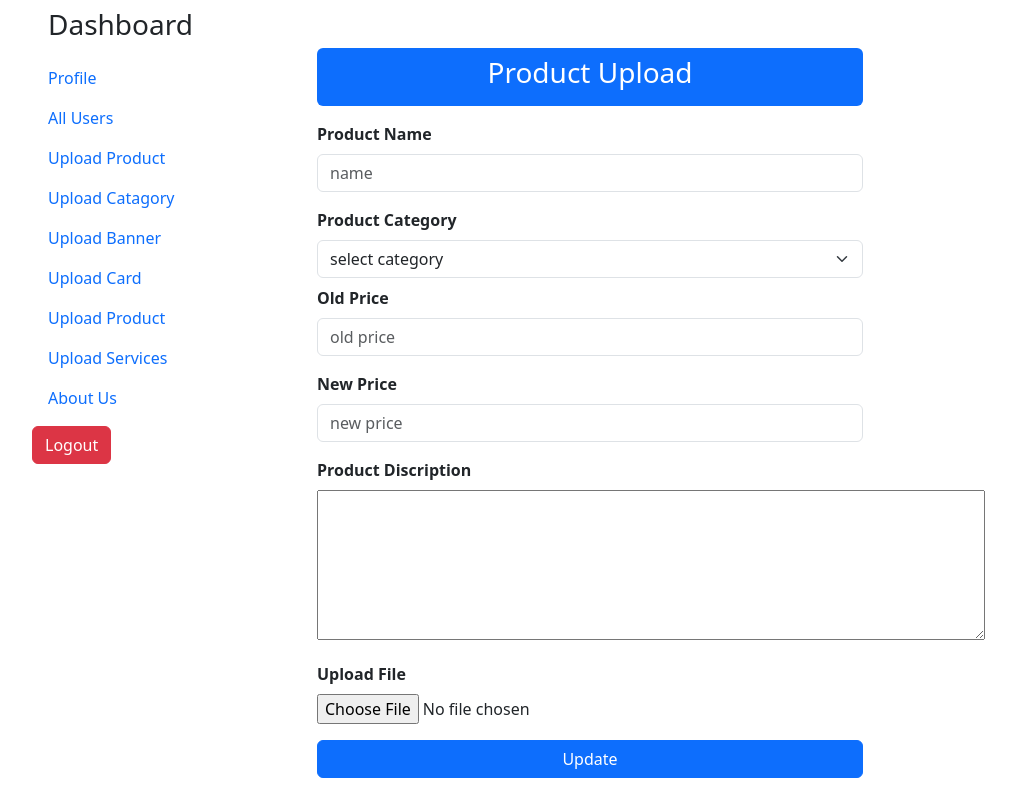
After one commit to rakibsarker24/First_Dashboard, a PHP site: page /backend/uplaad_product/uplaad_product.php in a window 1280 px wide. The commit adds this page. Shown: the whole page, without its empty margins (50-1066 px from the left). Run offline with PHP 8.4, Linux system fonts and the light colour scheme.

Commit message:
second commit

```diff
--- a/backend/navber/navber.php
+++ b/backend/navber/navber.php
@@ -18,7 +18,7 @@
                             <a class="nav-link" href="../all_user/all_user.php">All Users</a>
                         </li>
                         <li class="nav-item">
-                            <a class="nav-link" href="#">Upload Product</a>
+                            <a class="nav-link" href="../uplaad_product/uplaad_product.php">Upload Product</a>
                         </li>
                         <li class="nav-item">
                             <a class="nav-link" href="#">Upload Catagory</a>
--- /dev/null
+++ b/backend/uplaad_product/uplaad_product.php
@@ -0,0 +1,159 @@
+<?php
+    session_start();
+    require_once '../config/db_connection.php';
+
+    require_once '../header.php';
+
+
+
+    if(isset($_POST['submit'])){
+        // print_r($_POST);
+        $pro_name = $_POST['pro_name'];
+        $category = $_POST['category'];
+        $discription = $_POST['discription'];
+        $old_price = $_POST['old_price'];
+        $new_price = $_POST['new_price'];
+
+        // print_r($_POST['discription']);
+
+
+// file uploade
+        // print_r($_FILES);
+
+        // $file_name = $_FILES['file'];
+
+        $file_name = $_FILES['file']['name'];
+        // print_r($file_name);
+
+        $after_explode =  explode('.' , $file_name);
+        //print_r($after_explode);         //3 ta dot ase amon image upload korle extension dora plm
+
+        $check_extention = end($after_explode);  // end() ses er dot(.) er por extension print korbe
+        //print_r(end($check_extention));
+
+        //new array of my extension support
+        $all_extention = array('jpg', 'jpeg', 'png');
+
+// check extention
+        if(in_array($check_extention, $all_extention)){
+// check file size
+            $file_size = $_FILES['file']['size'];   //byte a thake
+            // print_r($file_size);
+
+            if($file_size > 2000000){
+                echo 'file size less than 2MB';
+            }else{
+                // insert query
+                $insert_query = "INSERT INTO products (product_name, product_category, product_discription, old_price, new_price, image_location ) VALUES('$pro_name ', '$category', '$discription', '$old_price', '$new_price', 'primary_location' )";
+                mysqli_query($db_connection, $insert_query);
+                //print id form db and rename to image
+                $contate_iamge_name = mysqli_insert_id($db_connection). "." .$check_extention;
+                //create new location for uploded iamge
+                $new_location = '../upload_images/products/'.$contate_iamge_name;
+                // print_r($_FILES['file']['tmp_name']);
+                move_uploaded_file($_FILES['file']['tmp_name'], $new_location);
+
+                // update image name
+                $id_no = mysqli_insert_id($db_connection);
+                $update_image_name = "UPDATE products SET image_location = '$new_location' WHERE id= '$id_no' ";
+                mysqli_query($db_connection, $update_image_name);
+                // echo "Done!";
+            }
+        }else{
+            echo 'This file formate not support!';
+
+        }
+
+    }
+
+
+
+
+
+
+// //Get user name & password form db
+//     $search_query = "SELECT user_name, user_password FROM users_table WHERE user_email='$email'";
+//     $query = mysqli_query($db_connection, $search_query);
+
+//     $after_assoc = mysqli_fetch_assoc($query);
+//     $name = ($after_assoc['user_name']);
+//     $password = ($after_assoc['user_password']);
+
+
+
+// // Update Code into DB
+//     if(isset($_POST['submit'])){
+//         $update_name = $_POST['user_name'];
+//         $update_query = "UPDATE users_table SET user_name ='$update_name' WHERE user_email = '$email'";
+//         $query = mysqli_query($db_connection, $update_query);
+//         header("location: profile.php");
+//     }
+
+
+?>
+
+
+
+
+<section>
+    <div class="container">
+        <div class="row">
+            <div class="col-lg-3">
+                <?php
+                    require_once '../navber/navber.php'
+                ?>
+            </div>
+            <div class="col-lg-6 mt-5">
+
+                <div class="bg-primary text-white text-center pb-2 pt-2 rounded mb-3">
+                    <h3>Product Upload</h3>
+                </div>
+                <form method='POST' enctype='multipart/form-data' action='uplaad_product.php'>
+                    <div class="mb-3">
+                        <label for="exampleInputEmail1" class="form-label"><b>Product Name</b></label>
+                        <input type="text1" class="form-control" placeholder='name' name='pro_name' value='<?php echo ''; ?>' >
+                        <!-- <?php if(isset($_POST['submit'])){ echo "<span class='text-danger'>" .$errname. "</span>"; } ?> -->
+                    </div>
+                    <div class="mb-2">
+                    <label for="exampleInputEmail1" class="form-label"><b>Product Category</b></label>
+                        <select class="form-select" name='category' aria-label="Default select example">
+                            <option selected>select category</option>
+                            <option value="Shirt">Shirt</option>
+                            <option value="Pant">Pant</option>
+                            <option value="T-shirt">T-shirt</option>
+                        </select>
+                    </div>
+                    <div class="mb-3">
+                        <label for="exampleInputEmail1" class="form-label"><b>Old Price</b></label>
+                        <input type="number" class="form-control" placeholder='old price' name='old_price' value='<?php echo ''; ?>' >
+                        <!-- <?php if(isset($_POST['submit'])){ echo "<span class='text-danger'>" .$errname. "</span>"; } ?> -->
+                    </div>
+                    <div class="mb-3">
+                        <label for="exampleInputEmail1" class="form-label"><b>New Price</b></label>
+                        <input type="number" class="form-control" placeholder='new price' name='new_price' value='<?php echo ''; ?>' >
+                        <!-- <?php if(isset($_POST['submit'])){ echo "<span class='text-danger'>" .$errname. "</span>"; } ?> -->
+                    </div>
+                    <div class="mb-3">
+                        <label for="exampleInputEmail1" class="form-label"><b>Product Discription</b></label><br>
+                        <textarea name='discription' rows="6" cols="70" > </textarea>
+                        <!-- <?php if(isset($_POST['submit'])){ echo "<span class='text-danger'>" .$errname. "</span>"; } ?> -->
+                    </div>
+                    <div class="mb-3">
+                        <label for="exampleInputPassword1" class="form-label"><b>Upload File</b></label><br>
+                        <input type="file" name='file' value='<?php echo ''; ?>' >
+                        <!-- <?php if(isset($_POST['submit'])){ echo "<span class='text-danger'>" .$errpassword. "</span>"; } ?> -->
+                    </div>
+                    <button type="submit" name='submit' class="btn btn-primary w-100">Update</button>
+                </form>
+
+            </div>
+        </div>
+    </div>
+</section>
+
+
+
+
+<?php
+    require_once '../footer.php';
+?>
```
Also changed, not shown: backend/upload_images/products/17.png (added), backend/upload_images/products14.jpg (added), backend/upload_images/products15.jpg (added), backend/upload_images/products16.jpg (added).
